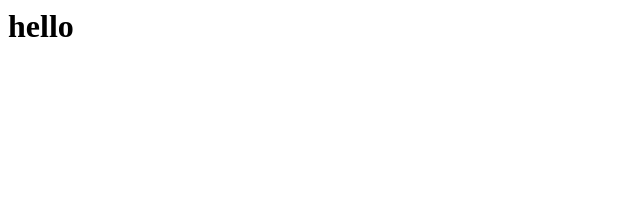
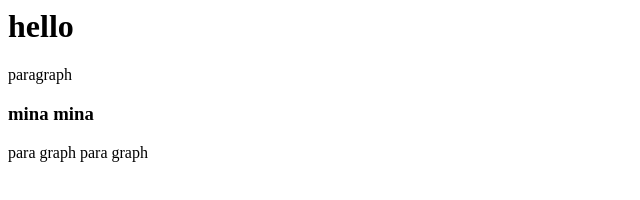
Before and after one commit to minaouat/test, a plain HTML site: page index.html in a window 1280 px wide. Shown: the whole page, without its empty margins (0-640 px from the left). Drawn offline with Linux system fonts and the light colour scheme.

Commit message:
ajouter un paragraph

```diff
--- a/index.html
+++ b/index.html
@@ -1 +1,10 @@
 <h1>hello</h1>
+
+<p>paragraph</p>
+
+
+
+
+<h3>mina mina</h3>
+
+<p>para graph para graph</p>
```
